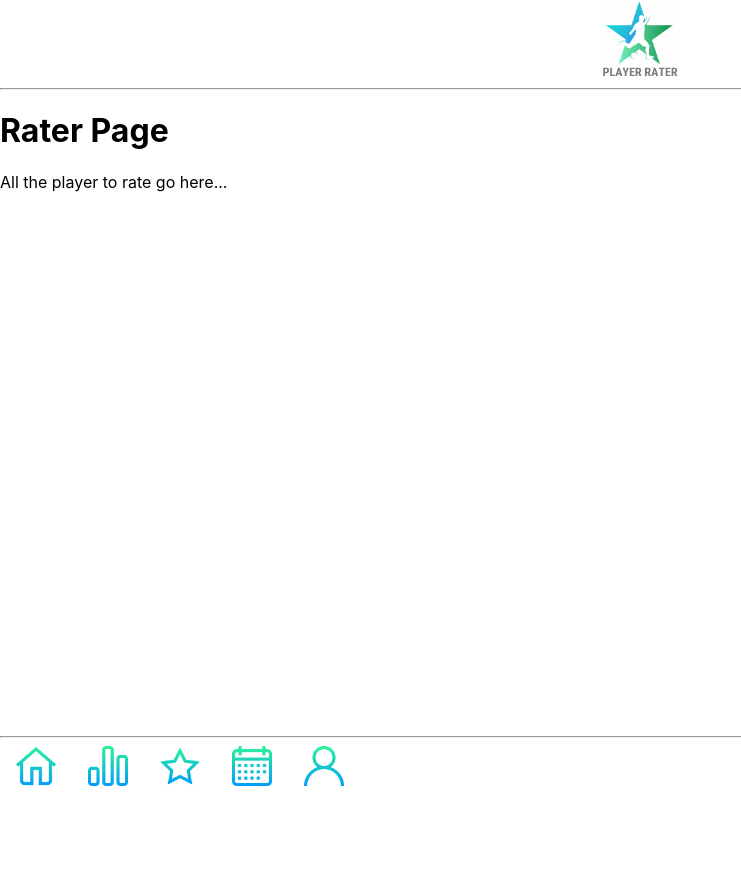
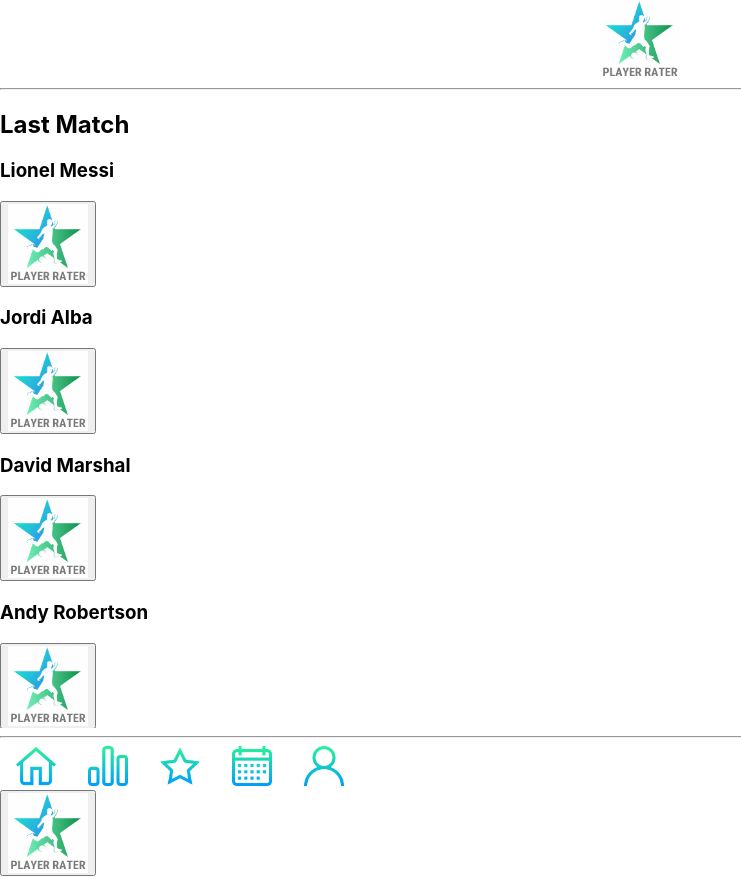
Before and after one commit to michaelmccoll/PlayerRater-GroupProject, a React (Create React App) app in the folder src/main/ui/: page /rater in a window 1280 px wide. Shown: the whole page, without its empty margins (0-741 px from the left). Before the commit the page ends 800 px from the top, so only its background shows below. Built offline with nearby package versions, Linux system fonts and the light colour scheme.

Commit message:
Basics of the Rater page setup

```diff
--- a/src/main/ui/src/components/MatchDetails.js
+++ b/src/main/ui/src/components/MatchDetails.js
@@ -1,11 +1,19 @@
 const MatchDetails = ({match}) =>{
 
     if (!match.venue){
-        return <h3>{match.team} {match.home_score} - {match.away_score} {match.opposition}</h3>
+        return(
+        <>
+            <hr/>
+            <h3>{match.team} {match.home_score} - {match.away_score} {match.opposition}</h3>
+        </>
+        )
     }
 
     return(
-        <h3>{match.opposition} {match.home_score} - {match.home_score} {match.team}</h3>
+        <>
+            <hr/>
+            <h3>{match.opposition} {match.home_score} - {match.home_score} {match.team}</h3>
+        </>
     )
 }
 
--- /dev/null
+++ b/src/main/ui/src/components/RaterList.js
@@ -0,0 +1,18 @@
+import RaterPlayer from "./RaterPlayer";
+
+const RaterList = ({teamsheet}) => {
+
+    const raterNodes = teamsheet.map(team => {
+        return(
+            <RaterPlayer team={team} key={team.id}></RaterPlayer>
+        )
+    })
+    return(
+        <>
+            {raterNodes}
+
+        </>
+    )
+}
+
+export default RaterList;
--- /dev/null
+++ b/src/main/ui/src/components/RaterPlayer.js
@@ -0,0 +1,12 @@
+import logo from '../imgs/logos/PlayerRaterLogo.png';
+
+const RaterPlayer = ({team}) => {
+    return(
+        <>
+            <h3>{team.first_name} {team.second_name}</h3>
+            <button><img className="logo" src={logo}></img></button>
+        </>
+    )
+}
+
+export default RaterPlayer;
--- a/src/main/ui/src/containers/Rater.js
+++ b/src/main/ui/src/containers/Rater.js
@@ -1,11 +1,38 @@
 import React from 'react';
+import {useState} from 'react';
 import './Rater.css';
+import RaterList from '../components/RaterList';
 
 const Rater = () => {
+
+    const [teamsheet,setTeamsheet] = useState(
+        [
+        {id: 1,
+        first_name: "Lionel",
+        second_name: "Messi",
+        },
+        {id: 2,
+        first_name: "Jordi",
+        second_name: "Alba",
+        },
+        {id: 3,
+        first_name: "David",
+        second_name: "Marshal",
+        },
+        {id: 4,
+        first_name: "Andy",
+        second_name: "Robertson",
+        },
+        {id: 5,
+        first_name: "Cristiano",
+        second_name: "Ronaldo",
+        }
+    ])
+
     return(
         <>
-            <h1>Rater Page</h1>
-            <p>All the player to rate go here...</p>
+            <h2>Last Match</h2>
+            <RaterList teamsheet={teamsheet}/>
         </>
     )
 }
```
